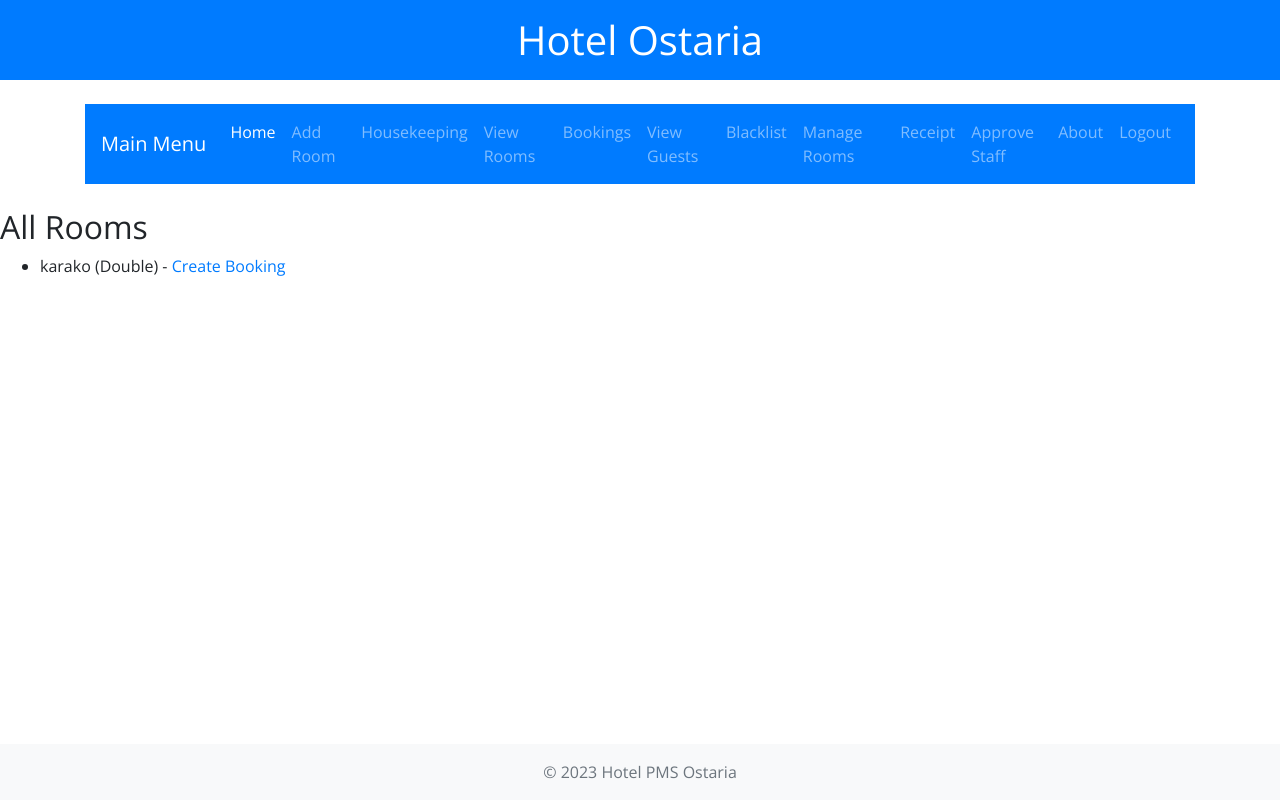
After one commit to jagonzas/hotelPMS, a Django app: page /admin/hotel_rooms/ in a window 1280 px wide. The commit adds this page. Run offline with Django 4.2, Linux system fonts and the light colour scheme; a user stored in the database is signed in; data comes from the database, SQL or seed files in the repository; both versions use the stored data as it was after the commit; some libraries are stand-ins or nearby versions.

Commit message:
admin can make reservations now

```diff
--- a/hotel_management/urls.py
+++ b/hotel_management/urls.py
@@ -25,6 +25,8 @@ from hotel_pms.views import register_guest,register_select,register_staff, login
 
 urlpatterns = [
     path('', views.index, name='index'),
+    path('admin/hotel_rooms/', views.admin_rooms_view, name='admin_rooms'),
+    path('admin/rooms/<int:room_id>/booking/', views.admin_book_room, name='admin_book_room'),
     path('admin/', admin.site.urls),
     path('home/', views.home, name='home'),
     path('about/', views.about, name='about'),
--- /dev/null
+++ b/hotel_pms/templates/hotel_pms/admin_rooms.html
@@ -0,0 +1,14 @@
+{% extends "hotel_pms/index.html" %}
+
+{% block content %}
+<h2>All Rooms</h2>
+
+<ul>
+{% for room in rooms %}
+    <li>{{ room.name }} ({{ room.get_room_type_display }}) - <a href="{% url 'admin_book_room' room.id %}">Create Booking</a></li>
+{% empty %}
+    <li>No rooms listed.</li>
+{% endfor %}
+</ul>
+
+{% endblock %}
--- a/hotel_pms/templates/hotel_pms/index.html
+++ b/hotel_pms/templates/hotel_pms/index.html
@@ -49,6 +49,9 @@
                 </li>
                 <li class="nav-item">
                     <a class="nav-link" href="{% url 'manage_housekeeping' %}">Housekeeping</a>
+                </li>
+                <li class="nav-item">
+                    <a class="nav-link" href="{% url 'admin_rooms' %}">View Rooms</a>
                 </li>
                   <li class="nav-item">
                     <a class="nav-link" href="{% url 'list_bookings' %}">Bookings</a>
--- a/hotel_pms/views.py
+++ b/hotel_pms/views.py
@@ -335,6 +335,35 @@ def download_receipt(request):
 
 
 
+
+@user_passes_test(lambda u: u.is_superuser, login_url='login')
+def admin_rooms_view(request):
+    rooms = Room.objects.all()
+    return render(request, 'hotel_pms/admin_rooms.html', {'rooms': rooms})
+
+@user_passes_test(lambda u: u.is_superuser, login_url='login')
+def admin_book_room(request, room_id):
+    room = get_object_or_404(Room, pk=room_id)
+
+    if request.method == "POST":
+        form = BookingForm(request.POST)
+        if form.is_valid():
+            # Create a new booking instance
+            booking = form.save(commit=False) # don't save to DB yet
+            booking.customer = request.user
+            booking.room = room
+            booking.save()
+            return redirect('list_bookings') # or wherever you want to redirect after the admin makes a booking
+        else:
+            messages.error(request, 'There was an error with your booking. Please check the form.')
+
+    else:
+        form = BookingForm()  # This will create an empty form
+
+    return render(request, 'hotel_pms/admin_book_room.html', {'form': form, 'room': room})
+
+
+
 @user_passes_test(lambda u: u.is_superuser, login_url='login')
 def blacklist_customers(request):
     if request.method == 'POST':
```
Also changed, not shown: hotel_pms/templates/hotel_pms/admin_book_room.html (added, +12 -0 lines), db.sqlite3.
